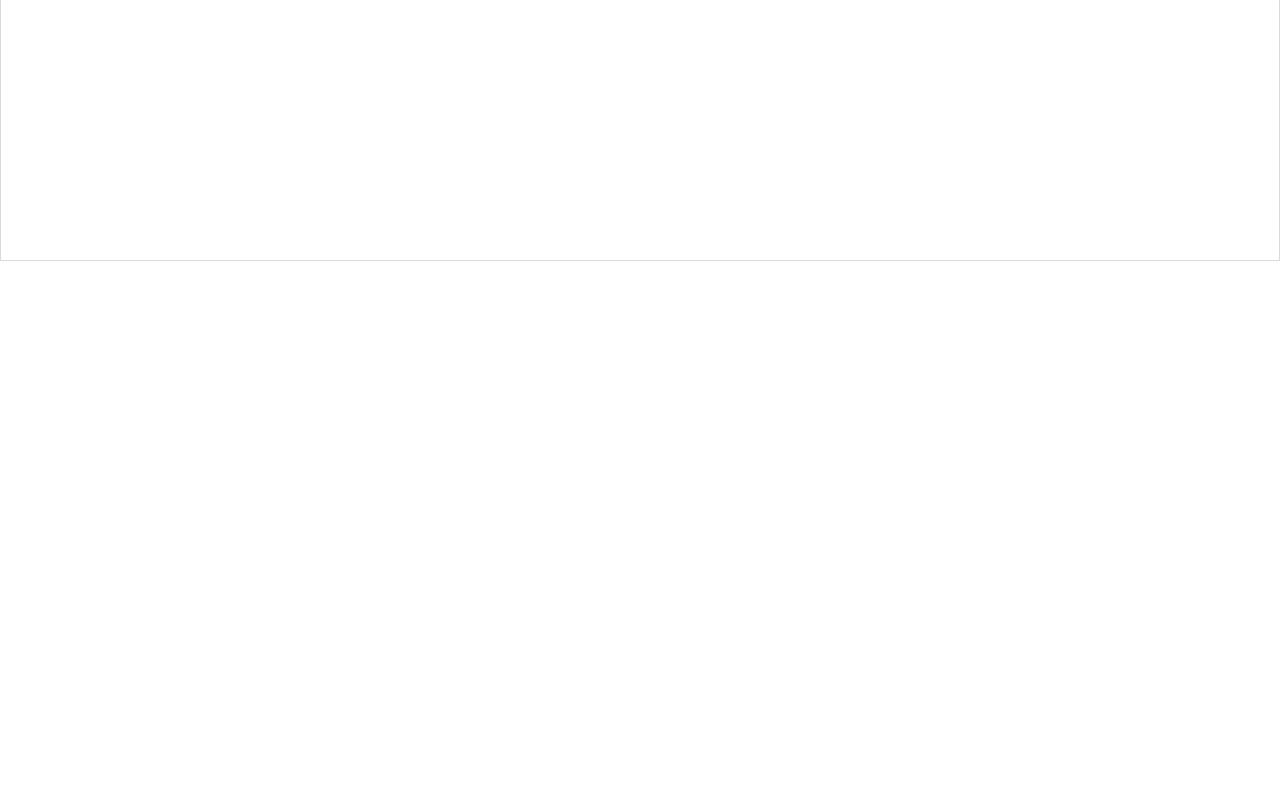
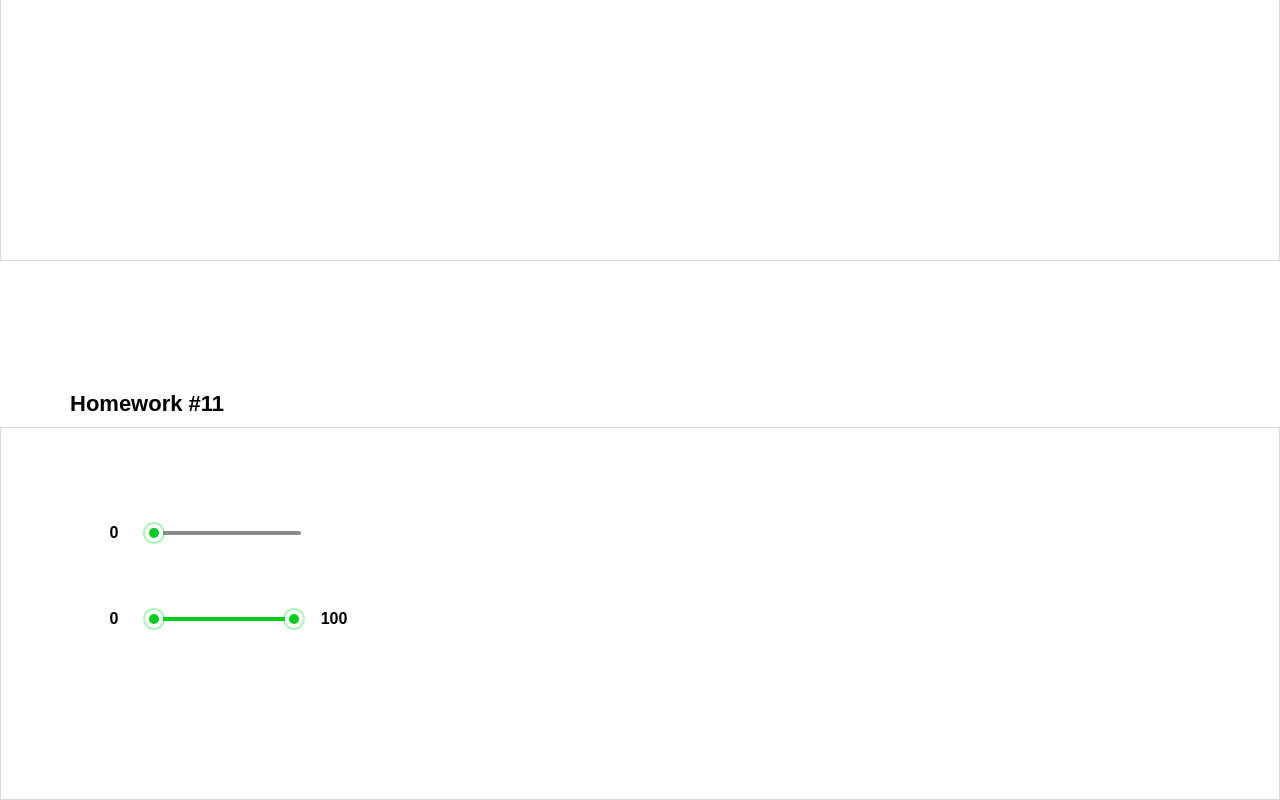
Before and after one commit to MarinaArmenovnaDev/HW-sprint-2, a React (Create React App) app: page /#/error404 in a window 1280 px wide. Shown: the part 3234-4034 px from the top of the page. Before the commit the page ends 3495 px from the top, so only its background shows below. Built offline with nearby package versions, Linux system fonts and the light colour scheme.

Commit message:
first commit

```diff
--- a/src/s1-main/App.tsx
+++ b/src/s1-main/App.tsx
@@ -6,6 +6,7 @@ import HW7 from "../s2-homeworks/hw07/HW7";
 import HW8 from "../s2-homeworks/hw08/HW8";
 import HW9 from "../s2-homeworks/hw09/HW9";
 import HW10 from "../s2-homeworks/hw10/HW10";
+import HW11 from "../s2-homeworks/hw11/HW11";
 
 
 function App() {
@@ -24,6 +25,7 @@ function App() {
             <HW8/>
             <HW9/>
             <HW10/>
+            <HW11/>
         </div>
     )
 }
--- a/src/s2-homeworks/hw11/HW11.module.css
+++ b/src/s2-homeworks/hw11/HW11.module.css
@@ -1,8 +1,20 @@
 .container {
+    display: flex;
+    flex-direction: column;
+    gap: 56px;
+    padding: 20px;
+    max-width: 300px;
 }
 
 .wrapper {
+    display: flex;
+    align-items: center;
+    gap: 20px;
 }
 
 .number {
+    font: 600 16px/1.25 "Montserrat", sans-serif;
+    color: #000;
+    min-width: 40px;
+    text-align: center;
 }
--- a/src/s2-homeworks/hw11/HW11.tsx
+++ b/src/s2-homeworks/hw11/HW11.tsx
@@ -15,7 +15,14 @@ function HW11() {
     const [value1, setValue1] = useState(restoreState<number>('hw11-value1', 0))
     const [value2, setValue2] = useState(restoreState<number>('hw11-value2', 100))
 
-    const change = (event: any, value: any) => {
+
+    const change = (event: Event, value: number | number[]) => {
+        if(Array.isArray(value)) {
+            setValue1(value[0])
+            setValue2(value[1])
+        }else{
+            setValue1(value)
+        }
         // пишет студент // если пришёл массив - сохранить значения в оба useState, иначе в первый
     }
 
@@ -29,6 +36,8 @@ function HW11() {
                         <span id={'hw11-value'} className={s.number}>{value1}</span>
                         <SuperRange
                             id={'hw11-single-slider'}
+                            value={value1}
+                            onChange={change}
                             // сделать так чтоб value1 изменялось // пишет студент
 
                         />
@@ -37,6 +46,8 @@ function HW11() {
                         <span id={'hw11-value-1'} className={s.number}>{value1}</span>
                         <SuperRange
                             id={'hw11-double-slider'}
+                            value={[value1, value2]}
+                            onChange={change}
                             // сделать так чтоб value1/2 изменялось // пишет студент
 
                         />
--- a/src/s2-homeworks/hw11/common/c7-SuperRange/SuperRange.tsx
+++ b/src/s2-homeworks/hw11/common/c7-SuperRange/SuperRange.tsx
@@ -1,13 +1,48 @@
 import React from 'react'
-import {Slider, SliderProps} from '@mui/material'
+import { Slider, SliderProps } from '@mui/material'
 
 const SuperRange: React.FC<SliderProps> = (props) => {
     return (
         <Slider
-            sx={{ // стили для слайдера // пишет студент
-
+            sx={{
+                width: 147,
+                height: 4,
+                color: '#00CC22',
+                padding: '13px 0',
+                '& .MuiSlider-rail': {
+                    backgroundColor: '#8B8B8B',
+                    opacity: 1,
+                    height: 4,
+                    borderRadius: 10,
+                },
+                '& .MuiSlider-track': {
+                    backgroundColor: '#00CC22',
+                    height: 4,
+                    borderRadius: 10,
+                    border: 'none',
+                },
+                '& .MuiSlider-thumb': {
+                    width: 18,
+                    height: 18,
+                    backgroundColor: '#00CC22',
+                    border: '4px solid white',
+                    boxShadow: '0 0 0 2px rgba(0, 204, 34, 0.3)',
+                    '&:hover, &.Mui-active': {
+                        boxShadow: '0 0 0 4px rgba(0, 204, 34, 0.3)',
+                    },
+                    '&:before': {
+                        display: 'none',
+                    },
+                },
+                '& .MuiSlider-valueLabel': {
+                    backgroundColor: 'transparent',
+                    color: '#000',
+                    fontWeight: 'bold',
+                    fontSize: 12,
+                    top: -30,
+                },
             }}
-            {...props} // отдаём слайдеру пропсы если они есть (value например там внутри)
+            {...props}
         />
     )
 }
```
